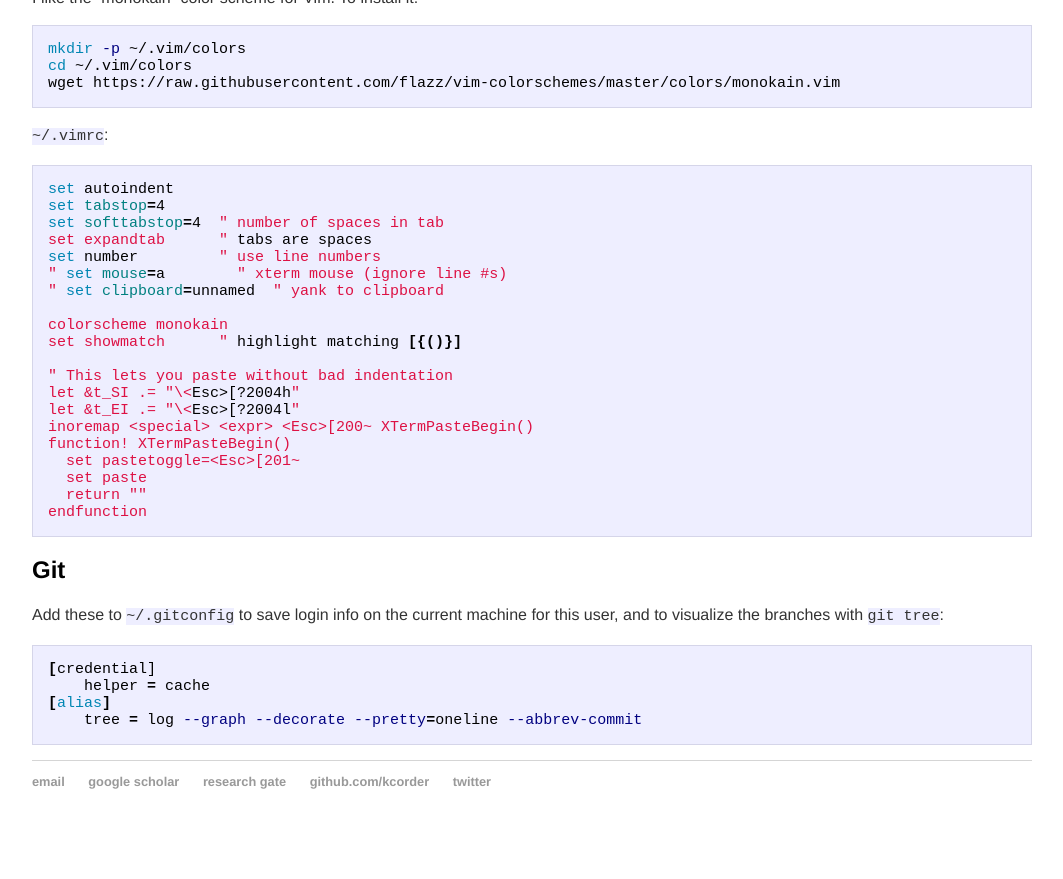
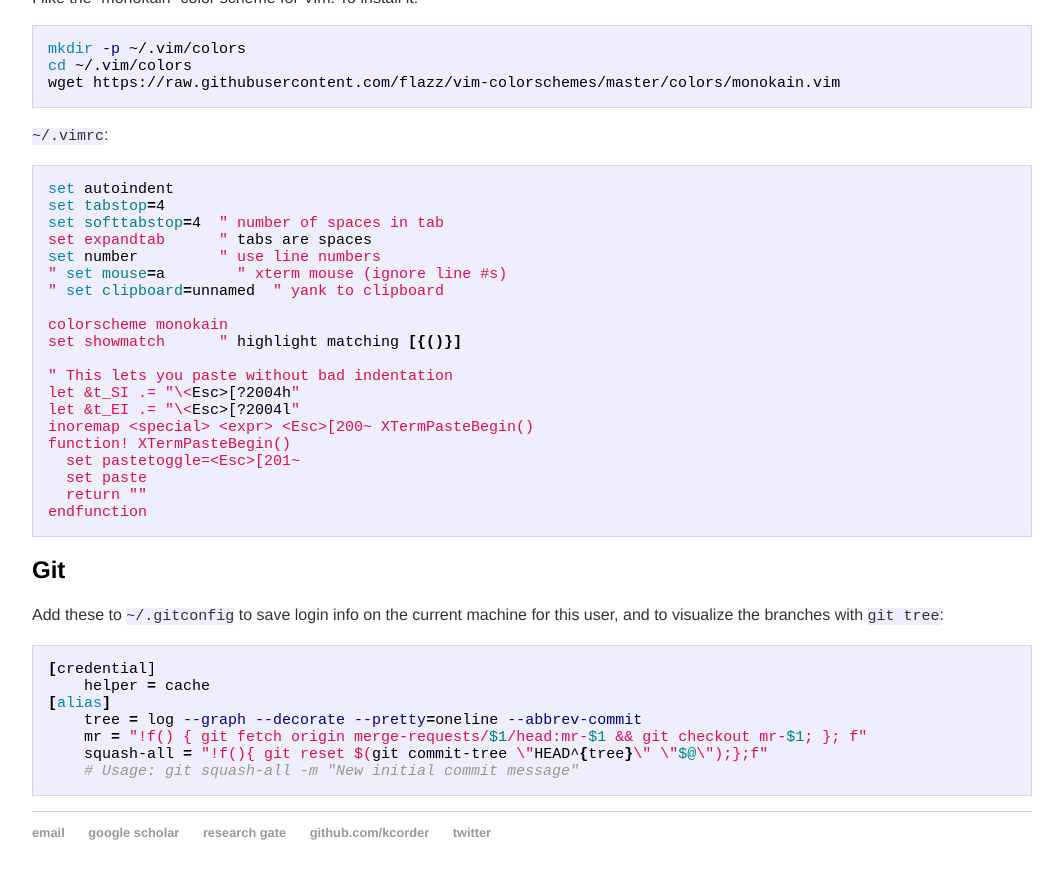
Before and after one commit to kcorder/kcorder.github.io, a Jekyll site: the page built from _posts/2021-01-13-term-configs.md, in a window 1280 px wide and 900 px high, scrolled down 1901 px. Shown: the top 879 px of the window, without its empty margins (108-1171 px from the left). Built offline with Jekyll 4.4.1, drawn with Linux system fonts in a browser that asks for light colours; before the commit the page ends 2750 px from its top, so only the background shows below that.

Commit message:
Update 2021-01-13-term-configs.md

````diff
--- a/_posts/2021-01-13-term-configs.md
+++ b/_posts/2021-01-13-term-configs.md
@@ -150,4 +150,7 @@ Add these to `~/.gitconfig` to save login info on the current machine for this u
     helper = cache
 [alias]
     tree = log --graph --decorate --pretty=oneline --abbrev-commit
+    mr = "!f() { git fetch origin merge-requests/$1/head:mr-$1 && git checkout mr-$1; }; f"
+    squash-all = "!f(){ git reset $(git commit-tree \"HEAD^{tree}\" \"$@\");};f"
+    # Usage: git squash-all -m "New initial commit message"
 ```
````
